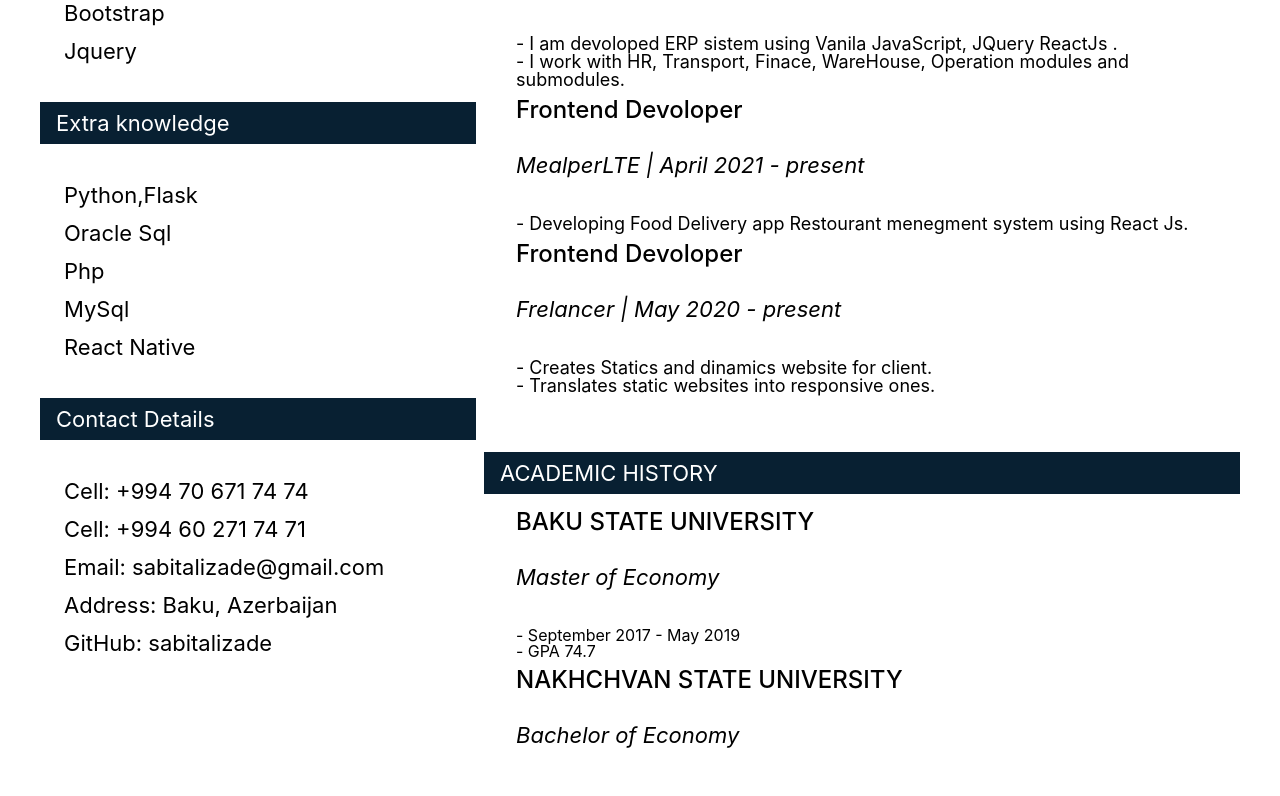
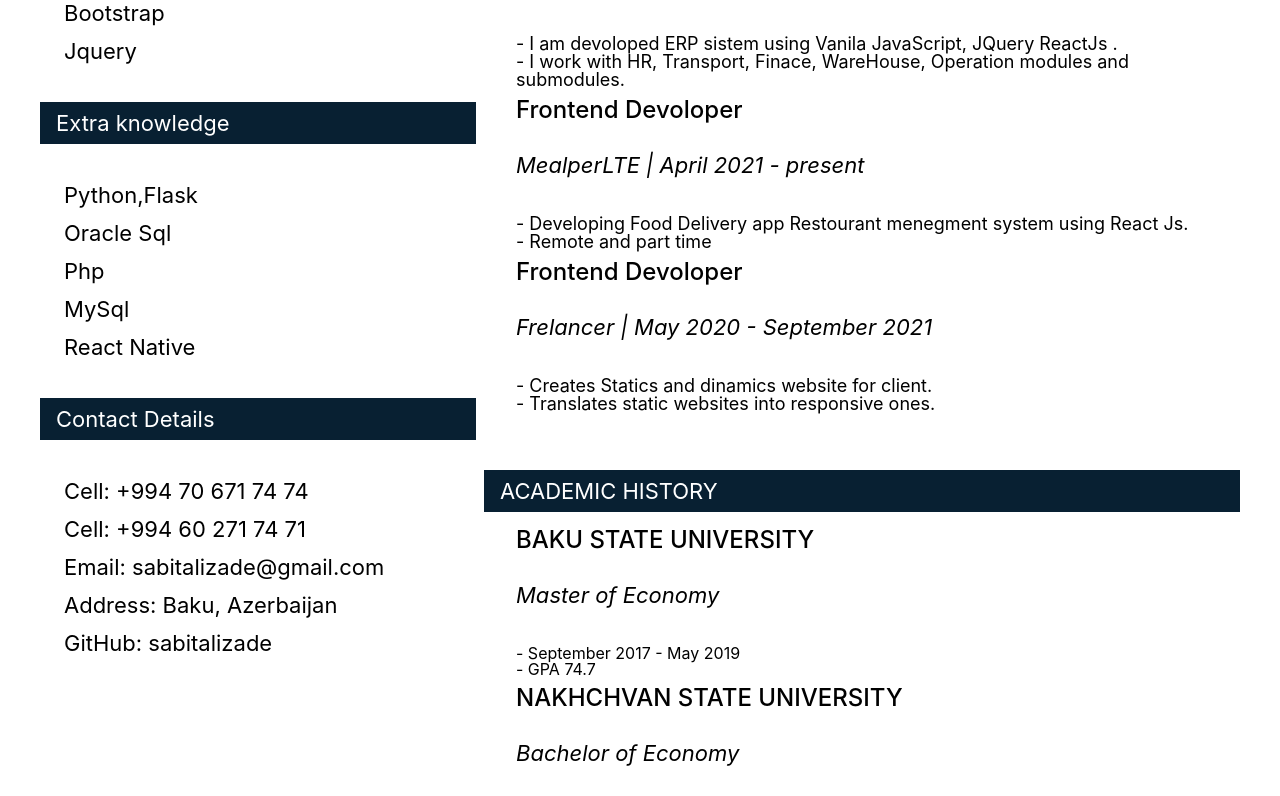
Before and after one commit to sabitalizade/sabitonepage, a React (Create React App) app: page /cv in a window 1280 px wide. Shown: the part 860-1656 px from the top of the page. Built offline with nearby package versions, Linux system fonts and the light colour scheme.

Commit message:
Work experience data updated

```diff
--- a/src/data.js
+++ b/src/data.js
@@ -27,7 +27,7 @@ export const data = {
       },
       {
         id: 7,
-        name: " Node Js,Express Js ",
+        name: "Node Js,Express Js ",
       },
       {
         id: 8,
@@ -137,12 +137,16 @@ export const data = {
           id: 1,
           name: "- Developing Food Delivery app Restourant menegment system using React Js.",
         },
+        {
+          id: 2,
+          name: "- Remote and part time",
+        },
       ],
     },
     {
       id: 4,
       title: "Frontend Devoloper",
-      time: "Frelancer | May 2020 - present",
+      time: "Frelancer | May 2020 - September 2021",
       descritions: [
         {
           id: 1,
```
